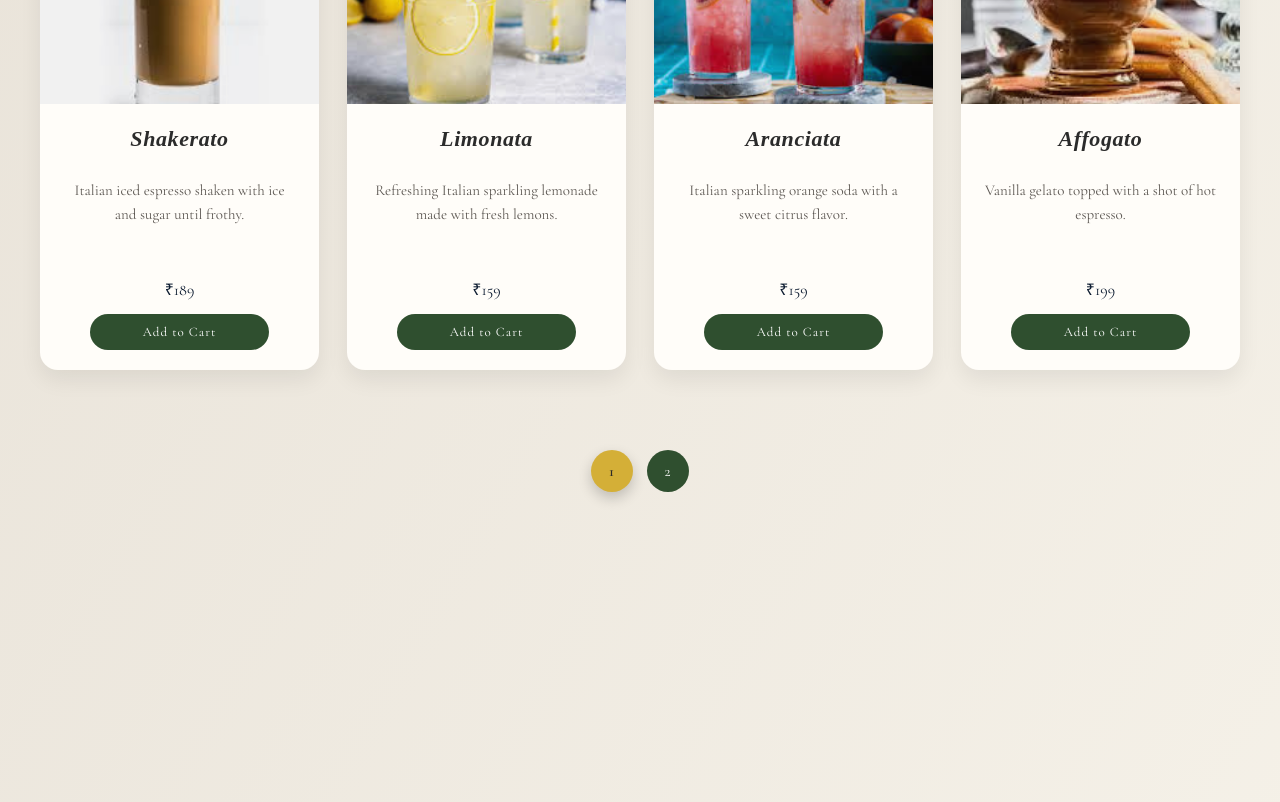
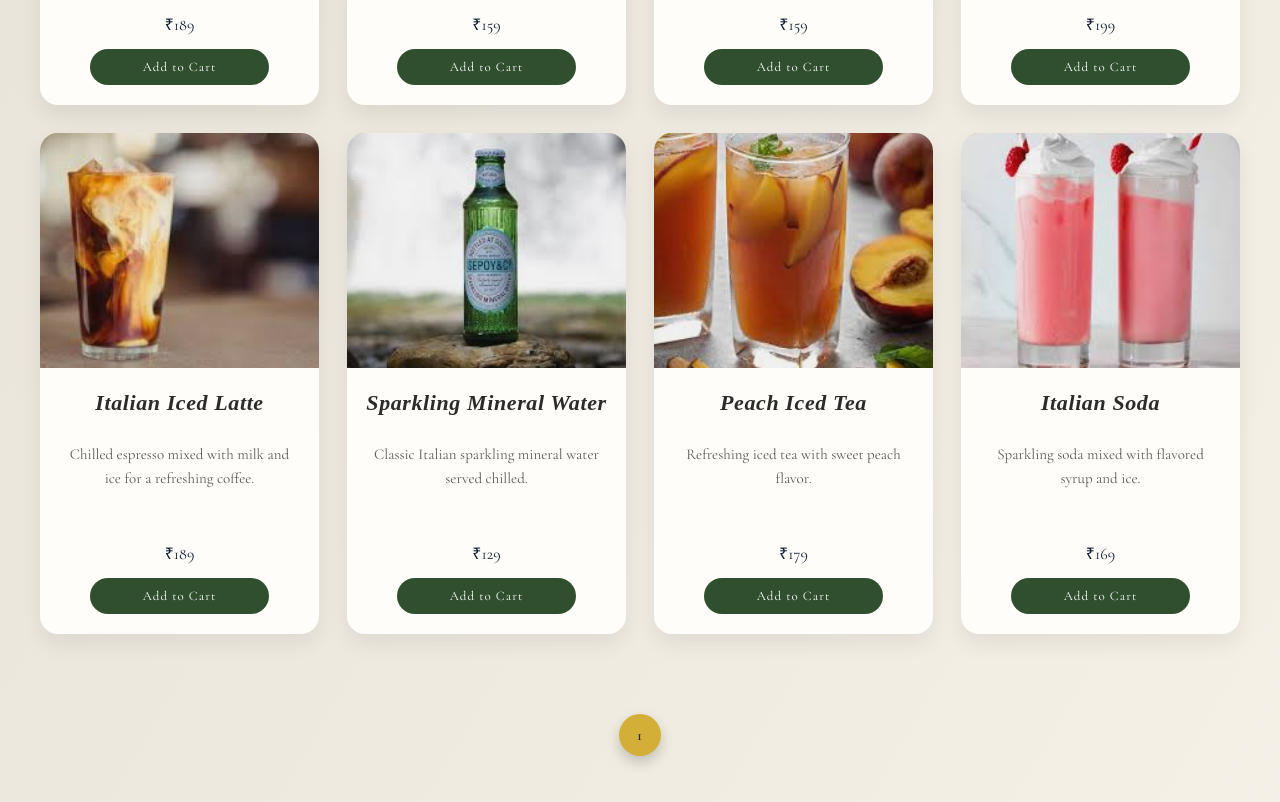
Before and after one commit to Sashank233/food-website, a React (Vite) app: page /bevrage in a window 1280 px wide. Shown: the part 620-1422 px from the top of the page. Built offline with nearby package versions, Linux system fonts and the light colour scheme; a web font is replaced by a local one.

Commit message:
20-03-2026

```diff
--- a/src/Beverage.jsx
+++ b/src/Beverage.jsx
@@ -56,7 +56,7 @@ const beverageItems = [
   }
 ];
 let dispatch = useDispatch();
- const itemsPerPage=4;
+ const itemsPerPage=8;
   const totalPages = Math.ceil(beverageItems.length/itemsPerPage);
   const [currentPage,setCurrentPage] = useState(1);
  const indexOfLastItem = currentPage * itemsPerPage;
--- a/src/Desserts.jsx
+++ b/src/Desserts.jsx
@@ -57,7 +57,7 @@ const dessertItems = [
 }
 ];
 let dispatch = useDispatch();
- const itemsPerPage=4;
+ const itemsPerPage=8;
   const totalPages = Math.ceil(dessertItems.length/itemsPerPage);
   const [currentPage,setCurrentPage] = useState(1);
  const indexOfLastItem = currentPage * itemsPerPage;
--- a/src/Diary.jsx
+++ b/src/Diary.jsx
@@ -56,7 +56,7 @@ const dairyItems = [
   }
 ];
 let dispatch = useDispatch();
- const itemsPerPage=4;
+ const itemsPerPage=8;
   const totalPages = Math.ceil(dairyItems.length/itemsPerPage);
   const [currentPage,setCurrentPage] = useState(1);
  const indexOfLastItem = currentPage * itemsPerPage;
--- a/src/Home.css
+++ b/src/Home.css
@@ -1,9 +1,10 @@
 @import url('https://fonts.googleapis.com/css2?family=Playfair+Display:ital@1&family=Italianno&display=swap');
+
 body {
 margin: 0;
 padding: 0;
-  background-color: #f5f2ed;
-  color: #1e1e1e;
+background-color: #000000;
+color: #f5f5f5;
 }
 
 /* Main Container */
@@ -11,13 +12,14 @@ body {
 font-family: "Cormorant Garamond", serif;
 font-style: italic;
 line-height: 1.7;
+background-color: #000000; /* ensure no light background */
 }
 
 /* HERO SECTION */
 .hero {
 text-align: center;
 padding: 120px 20px;
-  background: linear-gradient(rgba(0,0,0,0.35), rgba(0,0,0,0.35)),
+background: linear-gradient(rgba(0,0,0,0.85), rgba(0,0,0,0.85)),
 url('/hero.jpg') center/cover no-repeat;
 color: #f8f6f2;
 }
@@ -47,13 +49,13 @@ body {
 width: 100%;
 height: 260px;
 object-fit: cover;
-  filter: contrast(95%) brightness(95%);
+filter: contrast(95%) brightness(85%);
 transition: transform 0.4s ease, filter 0.4s ease;
 }
 
 .image-strip img:hover {
 transform: scale(1.05);
-  filter: contrast(110%) brightness(100%);
+filter: contrast(110%) brightness(95%);
 }
 
 /* HISTORY & CULTURE SECTIONS */
@@ -61,8 +63,11 @@ body {
 .culture {
 max-width: 900px;
 margin: 80px auto;
-  padding: 0 20px;
+padding: 40px 20px;
 text-align: center;
+
+background-color: #000000; /* dark background */
+color: #f5f5f5; /* light text */
 }
 
 .history h2,
@@ -72,6 +77,7 @@ body {
 margin-bottom: 25px;
 letter-spacing: 1px;
 position: relative;
+color: #ffffff;
 }
 
 .history h2::after,
@@ -88,15 +94,16 @@ body {
 .culture p {
 font-size: 1.1rem;
 margin-bottom: 20px;
+color: #dcdcdc;
 }
 
 /* Elegant Divider */
 .history {
-  border-bottom: 1px solid rgba(0,0,0,0.1);
+border-bottom: 1px solid rgba(255,255,255,0.1);
 padding-bottom: 60px;
 }
 
-/* Subtle gold accent for luxury feel */
+/* Selection */
 ::selection {
 background: #b89b72;
 color: white;
--- a/src/NonVeg.jsx
+++ b/src/NonVeg.jsx
@@ -56,7 +56,7 @@ const nonVegItems = [
   }
 ];
 let dispatch = useDispatch();
- const itemsPerPage=4;
+ const itemsPerPage=8;
   const totalPages = Math.ceil(nonVegItems.length/itemsPerPage);
   const [currentPage,setCurrentPage] = useState(1);
  const indexOfLastItem = currentPage * itemsPerPage;
--- a/src/Veg.jsx
+++ b/src/Veg.jsx
@@ -56,7 +56,7 @@ function Veg() {
     desc: "Creamy Italian rice cooked slowly with mushrooms, garlic, butter and parmesan cheese."
   }
 ];
-  const itemsPerPage=4;
+  const itemsPerPage=8;
   const totalPages = Math.ceil(vegItems.length/itemsPerPage);
   const [currentPage,setCurrentPage] = useState(1);
  const indexOfLastItem = currentPage * itemsPerPage;
```
Lines whose indentation alone changed are shown as unchanged.
